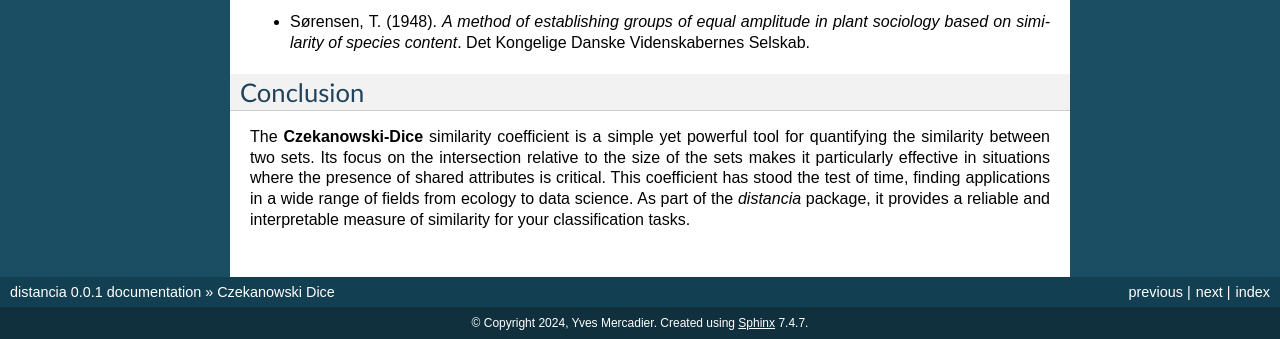
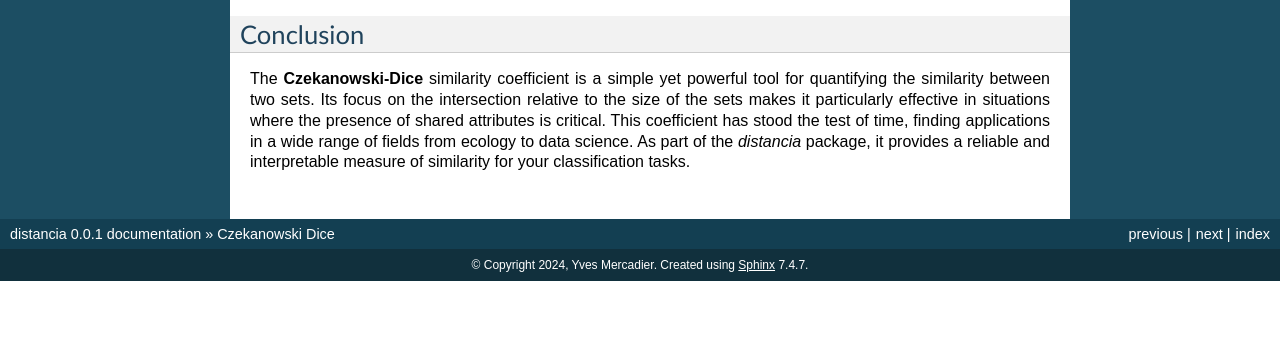
Before and after one commit to ym001/distancia, a Sphinx documentation site: the page built from docs/CzekanowskiDice.rst, in a window 1280 px wide and 900 px high, scrolled down 958 px, cut to the strip 561-900 px from the top of the window. Built offline with Sphinx 7.4.7, drawn with Linux system fonts in a browser that asks for light colours; pages that are not in the unit, such as notebooks, are missing from menus; after the commit the page ends 1800 px from its top, so only the background shows below that.

Commit message:
Update CzekanowskiDice.rst

```diff
--- a/docs/CzekanowskiDice.rst
+++ b/docs/CzekanowskiDice.rst
@@ -65,8 +65,6 @@ For a more in-depth understanding of the **Czekanowski-Dice** similarity coeffic
 
     CzekanowskiDice
 
-- Sørensen, T. (1948). *A method of establishing groups of equal amplitude in plant sociology based on similarity of species content*. Det Kongelige Danske Videnskabernes Selskab.
-
 Conclusion
 ----------
 
```
